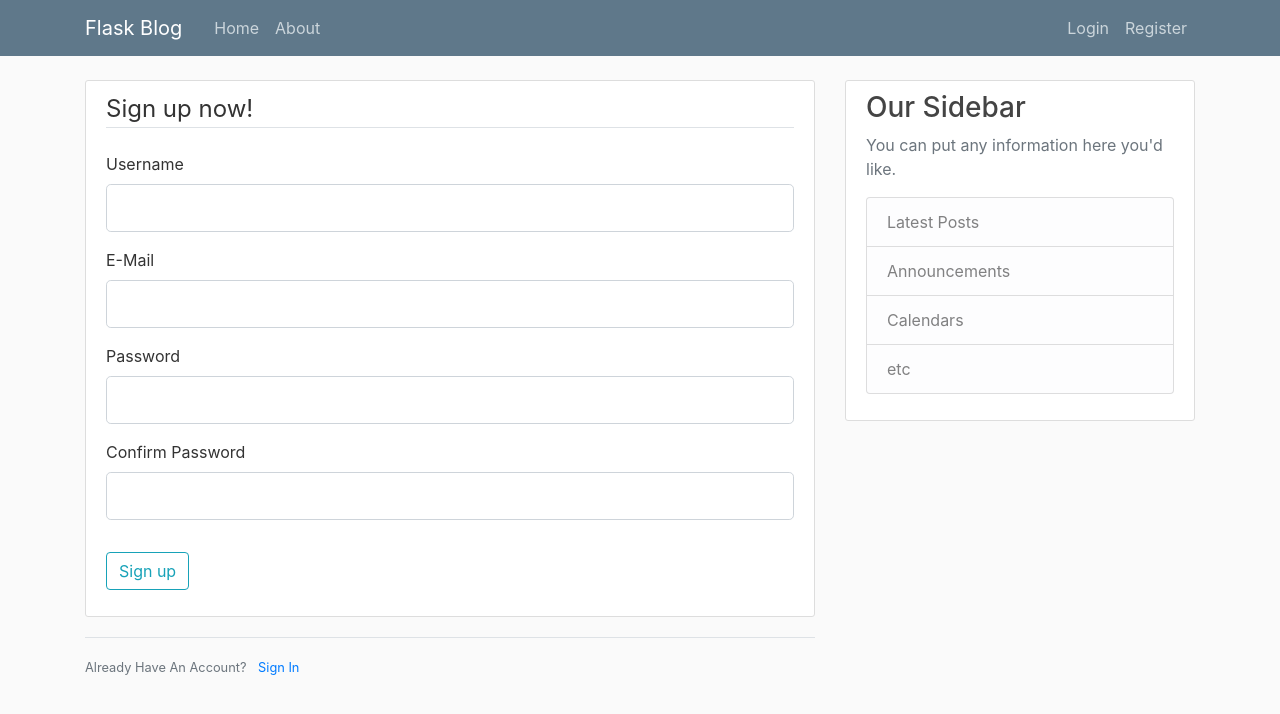
After one commit to seb91an/flask-tutorials, a Flask app: page /register in a window 1280 px wide. The commit adds this page. Shown: the top 714 px of the page. Run offline with Flask 2, Linux system fonts and the light colour scheme; some libraries are stand-ins or nearby versions.

Commit message:
YT CS Tut: Forms added

```diff
--- a/flaskblog/flaskblog.py
+++ b/flaskblog/flaskblog.py
@@ -1,5 +1,9 @@
-from flask import Flask, render_template, url_for
+from flask import Flask, render_template, url_for, flash, redirect
+from forms import RegistrationForm, LoginForm
+
 app = Flask(__name__)
+
+app.config['SECRET_KEY'] = '8272cad145829be822bb95f1afa0deef'
 
 posts = [
     {
@@ -25,6 +29,25 @@ def home():
 def about():
     return render_template('about.html', title='About')
 
+@app.route('/register', methods=['GET', 'POST'])
+def register():
+    form = RegistrationForm()
+    if form.validate_on_submit():
+        flash(f'Account created for user {form.username.data}!', 'success')
+        return redirect(url_for('home'))
+    return render_template('register.html', title='Register', form=form)
+
+@app.route('/login', methods=['GET', 'POST'])
+def login():
+    form = LoginForm()
+    if form.validate_on_submit():
+        if form.email.data == 'admin@blog.com' and form.password.data == 'password':
+            flash('You have been logged in!', 'success')
+            return redirect(url_for('home'))
+        else:
+            flash('Login unsuccessful. Check your username or password!', 'danger')
+    return render_template('login.html', title='Login', form=form)
+
 
 if __name__ == '__main__':
     app.run(port=5001, debug=True)
--- /dev/null
+++ b/flaskblog/forms.py
@@ -0,0 +1,16 @@
+from flask_wtf import FlaskForm
+from wtforms import StringField, PasswordField, SubmitField, BooleanField
+from wtforms.validators import DataRequired, Length, Email, EqualTo
+
+class RegistrationForm(FlaskForm):
+    username = StringField('Username', validators=[DataRequired(), Length(min=3, max=20)])
+    email = StringField('E-Mail', validators=[DataRequired(), Email()])
+    password = PasswordField('Password', validators=[DataRequired()])
+    confirm_password = PasswordField('Confirm Password', validators=[DataRequired(), EqualTo('password')])
+    submit = SubmitField('Sign up')
+
+class LoginForm(FlaskForm):
+    email = StringField('E-Mail', validators=[DataRequired(), Email()])
+    password = PasswordField('Password', validators=[DataRequired()])
+    remember = BooleanField('Remember Me')
+    submit = SubmitField('Login')
--- a/flaskblog/templates/layout.html
+++ b/flaskblog/templates/layout.html
@@ -23,13 +23,13 @@
             </button>
             <div class="collapse navbar-collapse" id="navbarToggle">
               <div class="navbar-nav mr-auto">
-                <a class="nav-item nav-link" href="/">Home</a>
-                <a class="nav-item nav-link" href="/about">About</a>
+                <a class="nav-item nav-link" href="{{ url_for('home') }}">Home</a>
+                <a class="nav-item nav-link" href="{{ url_for('about') }}">About</a>
               </div>
               <!-- Navbar Right Side -->
               <div class="navbar-nav">
-                <a class="nav-item nav-link" href="/login">Login</a>
-                <a class="nav-item nav-link" href="/register">Register</a>
+                <a class="nav-item nav-link" href="{{ url_for('login') }}">Login</a>
+                <a class="nav-item nav-link" href="{{ url_for('register') }}">Register</a>
               </div>
             </div>
           </div>
@@ -38,6 +38,15 @@
       <main role="main" class="container">
         <div class="row">
           <div class="col-md-8">
+            {% with messages = get_flashed_messages(with_categories=true) %}
+              {% if messages %}
+                {% for category, message in messages %}
+                    <div class="alert alert-{{ category }}">
+                      {{ message }}
+                    </div>
+                {% endfor %}
+              {% endif %}
+            {% endwith %}
             {% block content %}{% endblock %}
           </div>
           <div class="col-md-4">
--- /dev/null
+++ b/flaskblog/templates/register.html
@@ -0,0 +1,72 @@
+{% extends "layout.html" %}
+{% block content %}
+    <div class="content-section">
+        <form method="POST" action="">
+            {{ form.hidden_tag() }}
+            <fieldset class="form-group">
+                <legend class="border-bottom mb-4">Sign up now!</legend>
+                <div class="form-group">
+                    {{ form.username.label(class="form-control-label") }}
+
+                    {% if form.username.errors %}
+                        {{ form.username(class="form-control form-control-lg is-invalid") }}
+                        <div class="invalid-feedback">
+                            {% for error in form.username.errors %}
+                                <span>{{ error }}</span>
+                            {% endfor %}
+                        </div>
+                    {% else %}
+                        {{ form.username(class="form-control form-control-lg") }}
+                    {% endif %}
+                </div>
+                <div class="form-group">
+                    {{ form.email.label(class="form-control-label") }}
+                    {% if form.email.errors %}
+                        {{ form.email(class="form-control form-control-lg is-invalid") }}
+                        <div class="invalid-feedback">
+                            {% for error in form.email.errors %}
+                                <span>{{ error }}</span>
+                            {% endfor %}
+                        </div>
+                    {% else %}
+                        {{ form.email(class="form-control form-control-lg") }}
+                    {% endif %}
+                </div>
+                <div class="form-group">
+                    {{ form.password.label(class="form-control-label") }}
+                    {% if form.password.errors %}
+                        {{ form.password(class="form-control form-control-lg is-invalid") }}
+                        <div class="invalid-feedback">
+                            {% for error in form.password.errors %}
+                                <span>{{ error }}</span>
+                            {% endfor %}
+                        </div>
+                    {% else %}
+                        {{ form.password(class="form-control form-control-lg") }}
+                    {% endif %}
+                </div>
+                <div class="form-group">
+                    {{ form.confirm_password.label(class="form-control-label") }}
+                    {% if form.confirm_password.errors %}
+                        {{ form.confirm_password(class="form-control form-control-lg is-invalid") }}
+                        <div class="invalid-feedback">
+                            {% for error in form.confirm_password.errors %}
+                                <span>{{ error }}</span>
+                            {% endfor %}
+                        </div>
+                    {% else %}
+                        {{ form.confirm_password(class="form-control form-control-lg") }}
+                    {% endif %}
+                </div>
+            </fieldset>
+            <div class="form-group">
+                {{ form.submit(class="btn btn-outline-info") }}
+            </div>
+        </form>
+    </div>
+    <div class="border-top pt-3">
+        <small class="text-muted">
+            Already Have An Account? <a class="ml-2" href="{{ url_for('login') }}">Sign In</a>
+        </small>
+    </div>
+{% endblock content %}
```
Also changed, not shown: flaskblog/templates/login.html (added, +52 -0 lines), README.md, 1 other file.
